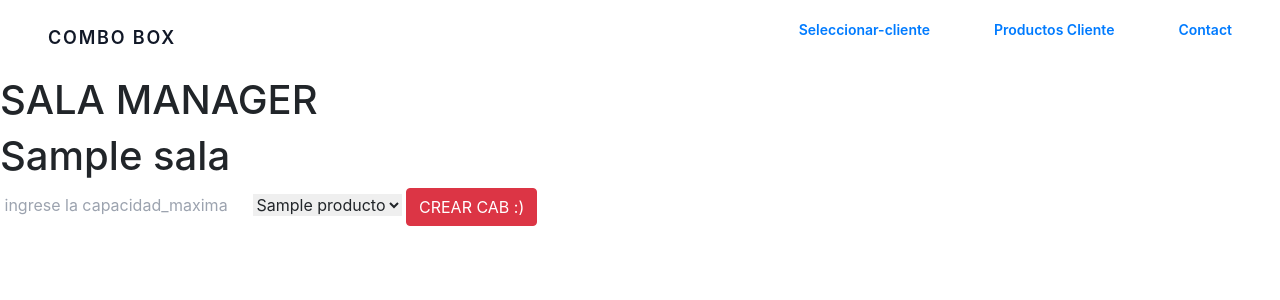
After one commit to darthpedroo/CRUD-Combo-Box, a Flask app: template templates/crear-orden-venta.html in a window 1280 px wide. The commit adds this page. Shown: the top 300 px of the page. Run offline with Flask 3, Linux system fonts and the light colour scheme; the template is opened without the code that fills it: most values are stand-ins (such as "Sample title", 1, 10 or a date in 2020).

Commit message:
working on ordenventa cab

```diff
--- a/app.py
+++ b/app.py
@@ -1,10 +1,12 @@
 """ Boilerin """
 
+from datetime import datetime
 from flask import Flask, render_template, request
 from persistance.db import getdb
 from persistance.mysqlclienteDao import MySQLClienteDAO
 from persistance.storedProcedures import StoredProcedures
-from persistance.mysqlOrdenVentaCab import MySQLVentaCab
+from persistance.mysqlOrdenVentaCab import MySQLOrdenVentaCab
+from persistance.ordenVentaCab import OrdenVentaCab
 
 app = Flask(__name__)
 
@@ -28,6 +30,7 @@ def get_all_clients():
 
 
 def get_productos_clientes_from_nombre(nombre: str):
+
     stored_procedures_clientes_from_nombre = StoredProcedures(getdb())
     return stored_procedures_clientes_from_nombre.procedure_get_productos_clientes_from_nombre(
         nombre)
@@ -52,22 +55,22 @@ def productos_clientes_from_nombre():
         try:
             nombre = request.form["nombre"]
             productos_clientes = get_productos_clientes_from_nombre(nombre)
-            return render_template("productos-clientes.html", productos_clientes=productos_clientes, clientes=clientes,)
+            return render_template("crear-orden-venta.html", productos_clientes=productos_clientes, cliente=nombre)
         except Exception as ex:
             print("boiler behaviour")
-    return render_template("productos-clientes.html", productos_clientes=[], clientes=clientes)
+    return render_template("crear-orden-venta.html", productos_clientes=productos_clientes, cliente=nombre)
 
 
 @app.route("/ventas-cab", methods=["GET"])
 def ventas_cab():
-    ventas_cab = MySQLVentaCab(getdb())
+    ventas_cab = MySQLOrdenVentaCab(getdb())
     ventas_cab.get_all_orden_venta_cab()
     return render_template("all-ventas-cab.html")
 
 
 @app.route("/venta-cab/<int:venta_id>", methods=["GET"])
 def single_venta_cab(venta_id):
-    ventas_cab = MySQLVentaCab(getdb())
+    ventas_cab = MySQLOrdenVentaCab(getdb())
     single_venta_cab = ventas_cab.get_orden_venta_cab(venta_id)
 
     cliente = MySQLClienteDAO(getdb())
@@ -76,5 +79,43 @@ def single_venta_cab(venta_id):
     return render_template("single-venta-cab.html", single_venta_cab=single_venta_cab)
 
 
+@app.route("/crear-orden-venta", methods=["GET", "POST"])
+def crear_orden_venta():
+    my_sql_orden_ventas_cab = MySQLOrdenVentaCab(getdb())
+    clientes = get_all_clients()
+    if request.method == "POST":
+        try:
+
+            stored_procedures = StoredProcedures(getdb())
+            print("TIPOS DE ENTREGA: ", stored_procedures.get_all_tipos_entrega())
+
+            id_cliente = request.form["id_cliente"]
+            # toilet = request.form["producto"] ESTO TDV NO HACE FALTA, TIENE QUE IR EN LOS DET
+            id_orden_venta = len(
+                my_sql_orden_ventas_cab.get_all_orden_venta_cab())+1
+            numero_orden = len(
+                my_sql_orden_ventas_cab.get_all_orden_venta_cab())+1
+
+            fecha_actual = datetime.today().strftime('%Y-%m-%d %H:%M:%S')
+            fecha_entrega = datetime.today().strftime('%Y-%m-%d %H:%M:%S')
+            id_vendedor = 1
+            id_cliente = id_cliente
+            tipo_entrega = 1
+            tipo_pago = 1
+            estado = 1
+            subtotal = 1
+            descuento = 0
+            total = 10
+            observaciones = "i gyat myself"
+            orden_venta_cab = OrdenVentaCab(id_orden_venta, numero_orden, fecha_actual, fecha_entrega, id_vendedor,
+                                            id_cliente, tipo_entrega, tipo_pago, estado, subtotal, descuento, total, observaciones)
+            my_sql_orden_ventas_cab.create_orden_venta_cab(orden_venta_cab)
+
+        except ValueError as ex:
+            print("Ex:", ex)
+
+    return render_template("crear-orden-venta.html", clientes=clientes, )
+
+
 if __name__ == '__main__':
     app.run(debug=True)
--- a/persistance/ordenVentaCab.py
+++ b/persistance/ordenVentaCab.py
@@ -18,5 +18,5 @@ class OrdenVentaCab:
         self.total = total
         self.observaciones = observaciones
 
-    def __str__(self) -> str:
-        return str(self.numero_orden)
+   # def __str__(self) -> str:
+   #     return str(self.numero_orden)
--- a/persistance/productosCliente.py
+++ b/persistance/productosCliente.py
@@ -1,5 +1,6 @@
 class ProductoCLiente:
-    def __init__(self, razon_social, id_producto, nombre_producto, precio_unitario):
+    def __init__(self, id_cliente, razon_social, id_producto, nombre_producto, precio_unitario):
+        self.id_cliente = id_cliente
         self.razon_social = razon_social
         self.id_producto = id_producto
         self.nombre_producto = nombre_producto
--- /dev/null
+++ b/persistance/tipoEntrega.py
@@ -0,0 +1,5 @@
+class TipoEntrega():
+    def __init__(self, id_tipo_entrega: int, nombre_tipo_entrega: str, detalle: str) -> None:
+        self.id_tipo_entrega = id_tipo_entrega
+        self.nombre_tipo_entrega = nombre_tipo_entrega
+        self.detalle = detalle
--- a/templates/base.html
+++ b/templates/base.html
@@ -5,6 +5,8 @@
     <meta name="viewport" content="width=device-width, initial-scale=1.0">
     <link href="{{ url_for('static', filename='css/tailwind.css') }}" rel="stylesheet">
     <link href="https://cdn.jsdelivr.net/npm/tailwindcss@2.2.19/dist/tailwind.min.css" rel="stylesheet">
+    <link rel="stylesheet" href="https://cdn.jsdelivr.net/npm/bootstrap@4.3.1/dist/css/bootstrap.min.css" integrity="sha384-ggOyR0iXCbMQv3Xipma34MD+dH/1fQ784/j6cY/iJTQUOhcWr7x9JvoRxT2MZw1T" crossorigin="anonymous">
+
     <title>Reserva de DOPS</title>
 </head>
 <body>
@@ -16,5 +18,9 @@
 
     {% endblock %}
 
+<script src="https://code.jquery.com/jquery-3.3.1.slim.min.js" integrity="sha384-q8i/X+965DzO0rT7abK41JStQIAqVgRVzpbzo5smXKp4YfRvH+8abtTE1Pi6jizo" crossorigin="anonymous"></script>
+    <script src="https://cdn.jsdelivr.net/npm/popper.js@1.14.7/dist/umd/popper.min.js" integrity="sha384-UO2eT0CpHqdSJQ6hJty5KVphtPhzWj9WO1clHTMGa3JDZwrnQq4sF86dIHNDz0W1" crossorigin="anonymous"></script>
+    <script src="https://cdn.jsdelivr.net/npm/bootstrap@4.3.1/dist/js/bootstrap.min.js" integrity="sha384-JjSmVgyd0p3pXB1rRibZUAYoIIy6OrQ6VrjIEaFf/nJGzIxFDsf4x0xIM+B07jRM" crossorigin="anonymous"></script>
+
 </body>
 </html>
--- /dev/null
+++ b/templates/crear-orden-venta.html
@@ -0,0 +1,18 @@
+{% extends 'base.html' %}
+
+{% block content %}
+
+<h1>SALA MANAGER</h1>
+{% for sala in salas %}
+    <h1>{{sala._nombre}}</h1>
+{% endfor %}
+
+<form action="/crear-orden-venta" method="POST">
+
+    <input  name="capacidad_maxima" placeholder=" ingrese la capacidad_maxima">
+    {% include 'productos-clientes.html'%}
+    <button type="submit" class="btn btn-danger">CREAR CAB :)</button>
+
+
+</form>
+{% endblock %}
--- a/templates/productos-clientes.html
+++ b/templates/productos-clientes.html
@@ -1,45 +1,6 @@
-{% extends 'base.html' %}
-
-{% block content %}
-
-
-<div class="relative flex min-h-screen flex-col justify-center overflow-hidden bg-slate-100 py-6 sm:py-12">
-  <div class="min-h-28">
-    <div class="max-w-screen-lg mx-auto py-4">
-      <h2 class="font-bold text-center text-6xl text-slate-700 font-display">
-        {% if productos_clientes|length > 0%}
-        Prductos del cliente: {{productos_clientes[0].razon_social}}
-        {% else %}
-        Ingrese el Cliente !
-        {% endif %}
-      </h2>
-      <div class="flex flex-wrap justify-center mt-10 gap-6"> <!-- Added flex-wrap and gap for better layout -->
-        {% for producto in productos_clientes %}
-        <div class="bg-white w-80 shadow-lg rounded-lg overflow-hidden"> <!-- Set a fixed width for consistency -->
-          <img src="https://loremflickr.com/320/240?random={{ loop.index }}" class="object-cover h-52 w-full" alt="">
-          <div class="p-6">
-            <span class="block text-slate-400 font-semibold text-sm">{{ producto.nombre_producto }}</span>
-            <h3 class="mt-3 font-bold text-lg pb-4 border-b border-slate-300">
-              <a href="https://play.tailwindcss.com/TGny89rOkl?layout=horizontal">
-              {{producto.id_producto}}</a></h3>
-            <div class="flex mt-4 gap-4 items-center">
-              <span class="flex gap-1 items-center text-sm">
-                <svg xmlns="http://www.w3.org/2000/svg" fill="none" viewBox="0 0 24 24" stroke-width="1.5" stroke="currentColor" class="w-4 h-4">
-                  <path stroke-linecap="round" stroke-linejoin="round" d="M2.036 12.322a1.012 1.012 0 0 1 0-.639C3.423 7.51 7.36 4.5 12 4.5c4.638 0 8.573 3.007 9.963 7.178.07.207.07.431 0 .639C20.577 16.49 16.64 19.5 12 19.5c-4.638 0-8.573-3.007-9.963-7.178Z" />
-                  <path stroke-linecap="round" stroke-linejoin="round" d="M15 12a3 3 0 1 1-6 0 3 3 0 0 1 6 0Z" />
-                </svg>
-                 {{producto.precio_unitario}}
-              </span>
-            </div>
-          </div>
-        </div>
-        {% endfor %}
-      </div>
-    </div>
-  </div>
-</div>
-
-{% include 'seleccionar-cliente.html' %}
-
-
-{% endblock %}
+<input type ="hidden" name="id_cliente" placeholder="ingrese el nombre" value="{{productos_clientes[0].id_cliente}}">
+<select name="producto">
+          {% for producto in productos_clientes %}
+            <option value="{{producto.nombre_producto}}">{{producto.nombre_producto}}</option>
+          {%endfor%}
+</select>
--- a/templates/seleccionar-cliente.html
+++ b/templates/seleccionar-cliente.html
@@ -1,6 +1,3 @@
-{% extends 'base.html' %}
-
-{% block content %}
 <link rel="stylesheet" href="https://unpkg.com/flowbite@1.4.4/dist/flowbite.min.css" />
 
 <div class="max-w-2xl mx-auto p-4 bg-white rounded-lg shadow-md mt-10">
@@ -22,4 +19,3 @@
 
     <script src="https://unpkg.com/flowbite@1.4.0/dist/flowbite.js"></script>
 </div>
-{% endblock %}
```
Also changed, not shown: persistance/mysqlOrdenVentaCab.py (+40 -22 lines), persistance/storedProcedures.py (+11 -0 lines), persistance/tipoEntregaDao.py (added).
